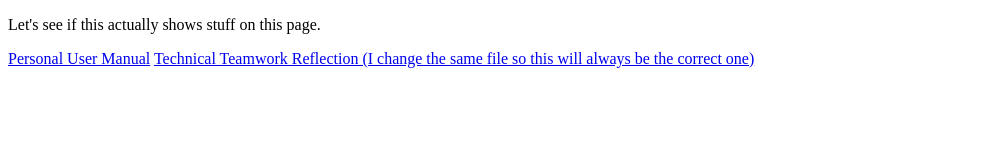
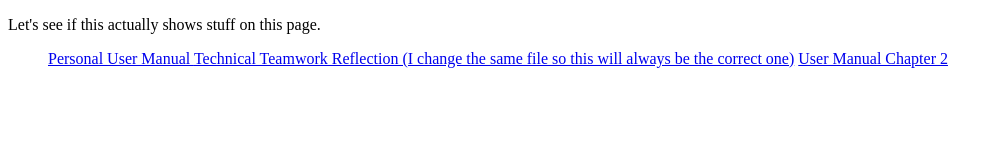
Before and after one commit to natehathaway/Technical-Teamwork, a plain HTML site: page index.html in a window 1280 px wide. Shown: the whole page, without its empty margins (0-1003 px from the left). Drawn offline with Linux system fonts and the light colour scheme.

Commit message:
fjdslfjd

```diff
--- a/index.html
+++ b/index.html
@@ -9,8 +9,10 @@
 <body>
     <p>Let's see if this actually shows stuff on this page.
     </p>
-
-    <a href="./Personal User Manual.docx">Personal User Manual</a>
+<ul>
+    <a href="./Personal User Manual.docx">Personal User Manual  </a>
     <a href="./Technical Teamwork Reflection.docx">Technical Teamwork Reflection (I change the same file so this will always be the correct one)</a>
+    <a href="./User Manual Chapter 2.docx"> User Manual Chapter 2   </a>
+</ul>
 </body>
 </html>
```
Also changed, not shown: 1 other file.
